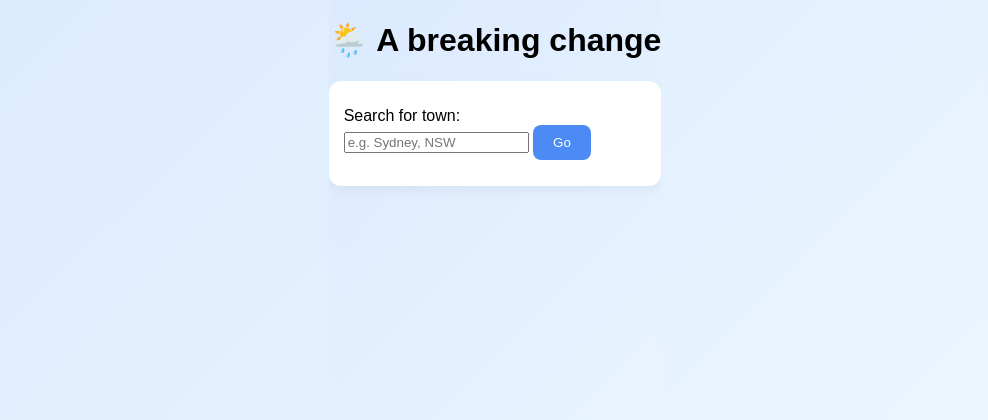
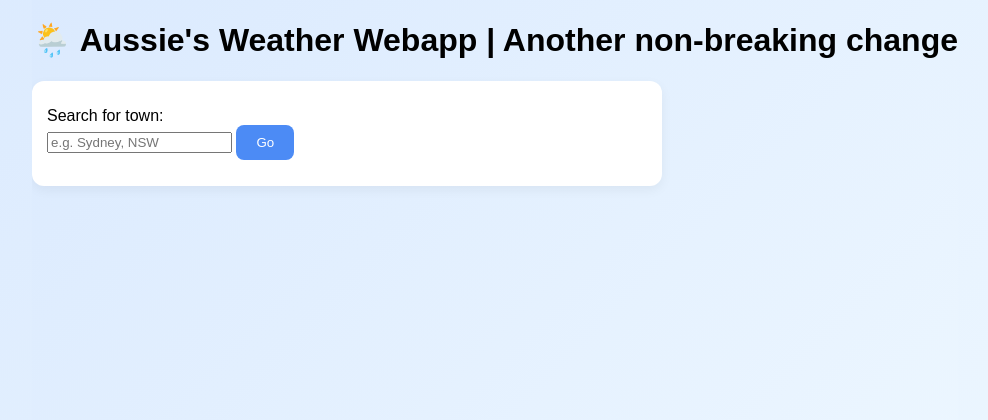
Before and after one commit to Ransu-ll/weather-app, a Flask app: page / in a window 1280 px wide. Shown: the top 420 px of the page, without its empty margins (145-1133 px from the left). Run offline with Flask 3, Linux system fonts and the light colour scheme.

Commit message:
Revert "A breaking change"
This reverts commit 11fcb28c257adfc5562d0a4b736d1ccd2a79bbbe.

```diff
--- a/webapp/templates/index.jinja2
+++ b/webapp/templates/index.jinja2
@@ -8,7 +8,9 @@
 <body>
     <div class="search-wrapper">
         <div class="search-card">
-            <h1>🌦️ A breaking change</h1>
+
+            <h1>🌦️ Aussie's Weather Webapp | Another non-breaking change</h1>
+
             <form action="/town_info_get" method="get" class="search-form">
                 <label for="townsearch">
                     <p>
```
